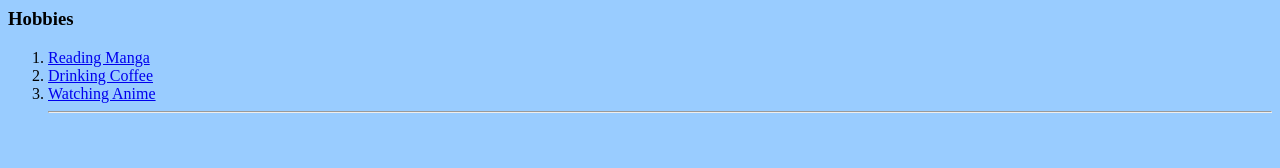
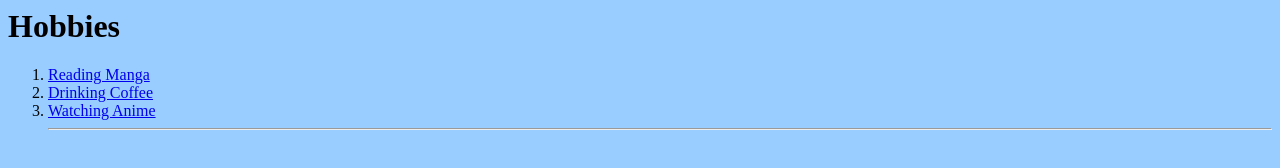
Before and after one commit to SagunEduard/Eduard-Sagun-Personal-Site, a plain HTML site: page hobbies.html in a window 1280 px wide. Drawn offline with Linux system fonts and the light colour scheme.

Commit message:
Update hobbies.html

```diff
--- a/hobbies.html
+++ b/hobbies.html
@@ -4,7 +4,8 @@
 </head>
 <body style="background-color:#9CF;">
 <body>
-<h3>Hobbies</h3>
+
+<h1>Hobbies</h1>
 <ol>
 	<li><a href="https://www.shutterstock.com/search/reading+manga?image_type=photo"> Reading Manga</a></li>
 	<li><a href="images/h1.jpg"> Drinking Coffee</a></li>
```
